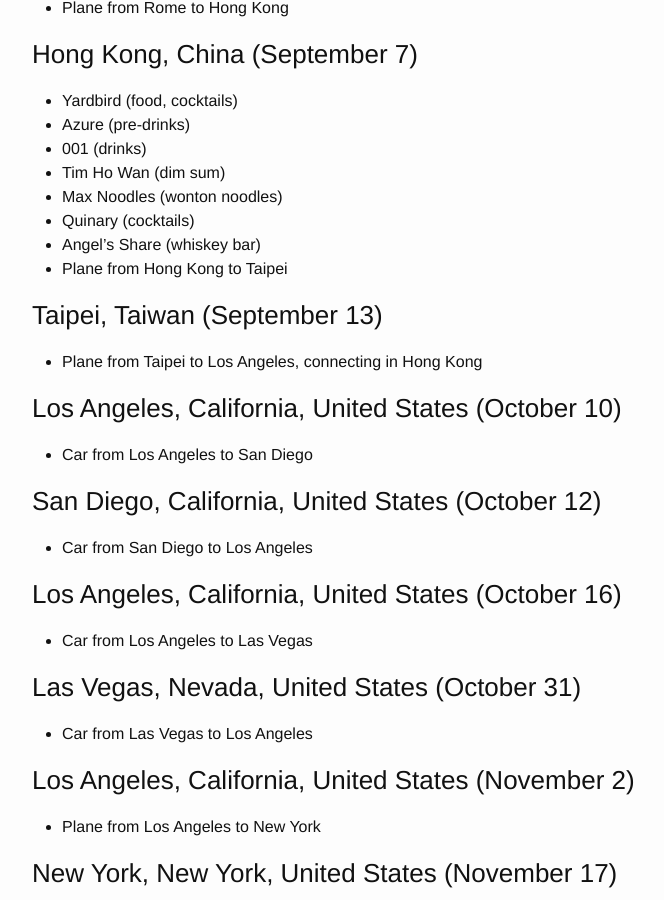
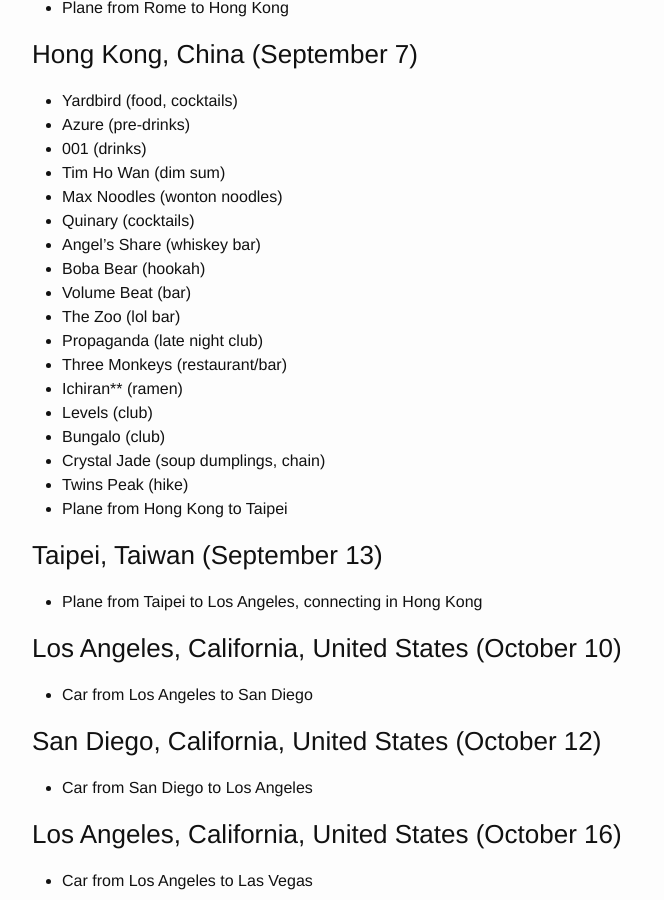
Before and after one commit to JonHMChan/blog, a Jekyll site: the page built from _posts/2015-07-30-my-round-the-world-itinerary.markdown, in a window 1280 px wide and 900 px high, scrolled down 1440 px. Shown: the whole window, without its empty margins (238-902 px from the left). Built offline with Jekyll 4.4.1, drawn with Linux system fonts in a browser that asks for light colours.

Commit message:
Add CNAME file

```diff
--- /dev/null
+++ b/CNAME
@@ -0,0 +1 @@
+jonchan.io
--- a/_posts/2015-07-30-my-round-the-world-itinerary.markdown
+++ b/_posts/2015-07-30-my-round-the-world-itinerary.markdown
@@ -55,6 +55,16 @@
  - Max Noodles (wonton noodles)
  - Quinary (cocktails)
  - Angel's Share (whiskey bar)
+ - Boba Bear (hookah)
+ - Volume Beat (bar)
+ - The Zoo (lol bar)
+ - Propaganda (late night club)
+ - Three Monkeys (restaurant/bar)
+ - Ichiran** (ramen)
+ - Levels (club)
+ - Bungalo (club)
+ - Crystal Jade (soup dumplings, chain)
+ - Twins Peak (hike)
  - Plane from Hong Kong to Taipei
 
 ### Taipei, Taiwan (September 13)
```
